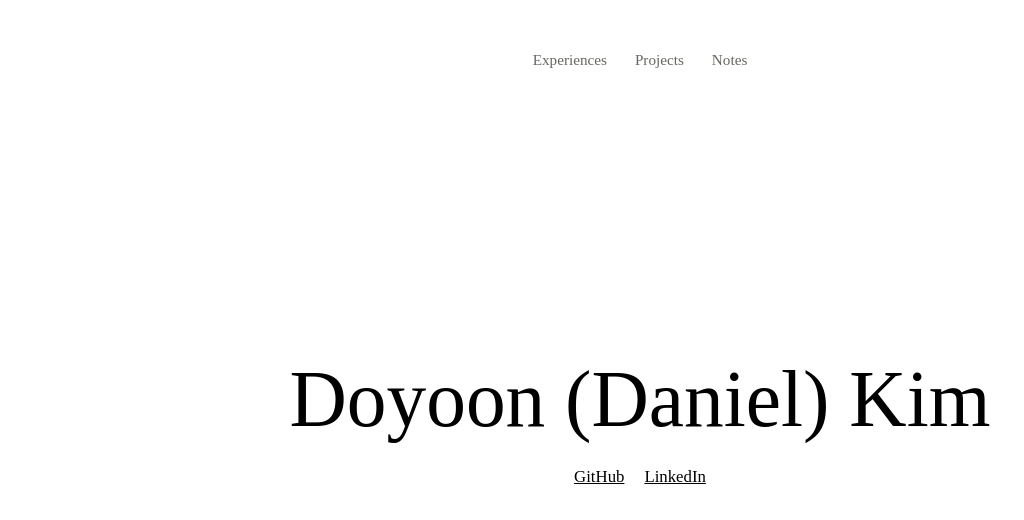
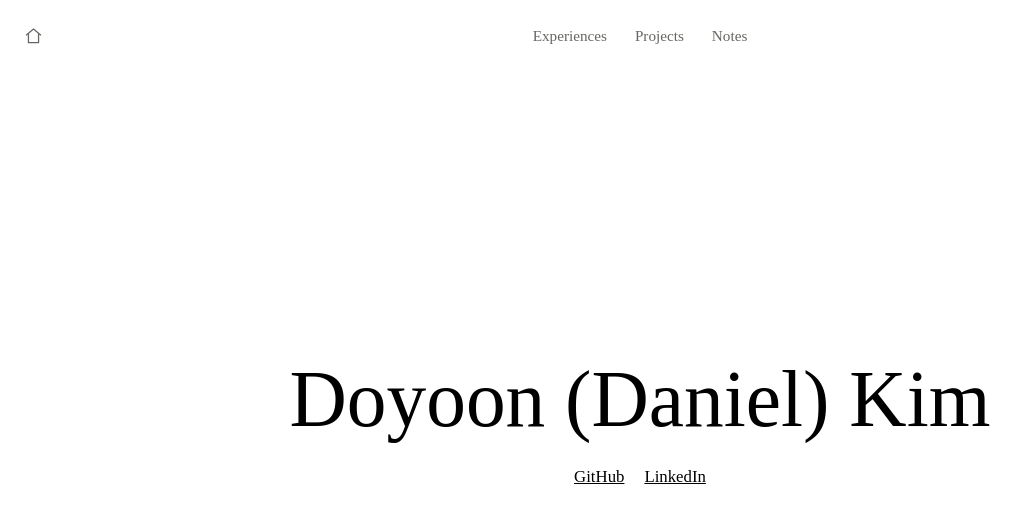
Before and after one commit to danielk927/doyoonkim.dev, a Next.js app: page / in a window 1280 px wide. Shown: the top 520 px of the page, without its empty margins (0-1024 px from the left). Built offline with nearby package versions, Linux system fonts and the light colour scheme.

Commit message:
fix: show the home mark on the front page, raise the nav
Nav top moves 48px to 24px. HomeLogo no longer needs the pathname, so it
drops back to a server component.

```diff
--- a/src/app/layout.tsx
+++ b/src/app/layout.tsx
@@ -21,7 +21,7 @@ export default function RootLayout({ children }: { children: React.ReactNode })
   return (
     <html lang="en" className={tinos.variable}>
       <body className="text-[1.12rem] leading-[1.6]">
-        <div className="flex min-h-dvh w-full flex-col px-6 py-10 sm:py-12">
+        <div className="flex min-h-dvh w-full flex-col px-6 pb-10 pt-5 sm:pb-12 sm:pt-6">
           <header className="relative">
             <HomeLogo />
             <Nav />
--- a/src/components/HomeLogo.tsx
+++ b/src/components/HomeLogo.tsx
@@ -1,15 +1,10 @@
-"use client";
-
 import Link from "next/link";
-import { usePathname } from "next/navigation";
 
 /**
- * Way back to the front page. Absolutely positioned so it can never move the
- * nav, and hidden on the front page itself where it would lead nowhere.
+ * Way back to the front page. Absolutely positioned so it takes no layout
+ * space and can never move the nav.
  */
 export default function HomeLogo() {
-  if (usePathname() === "/") return null;
-
   return (
     <Link
       href="/"
```
